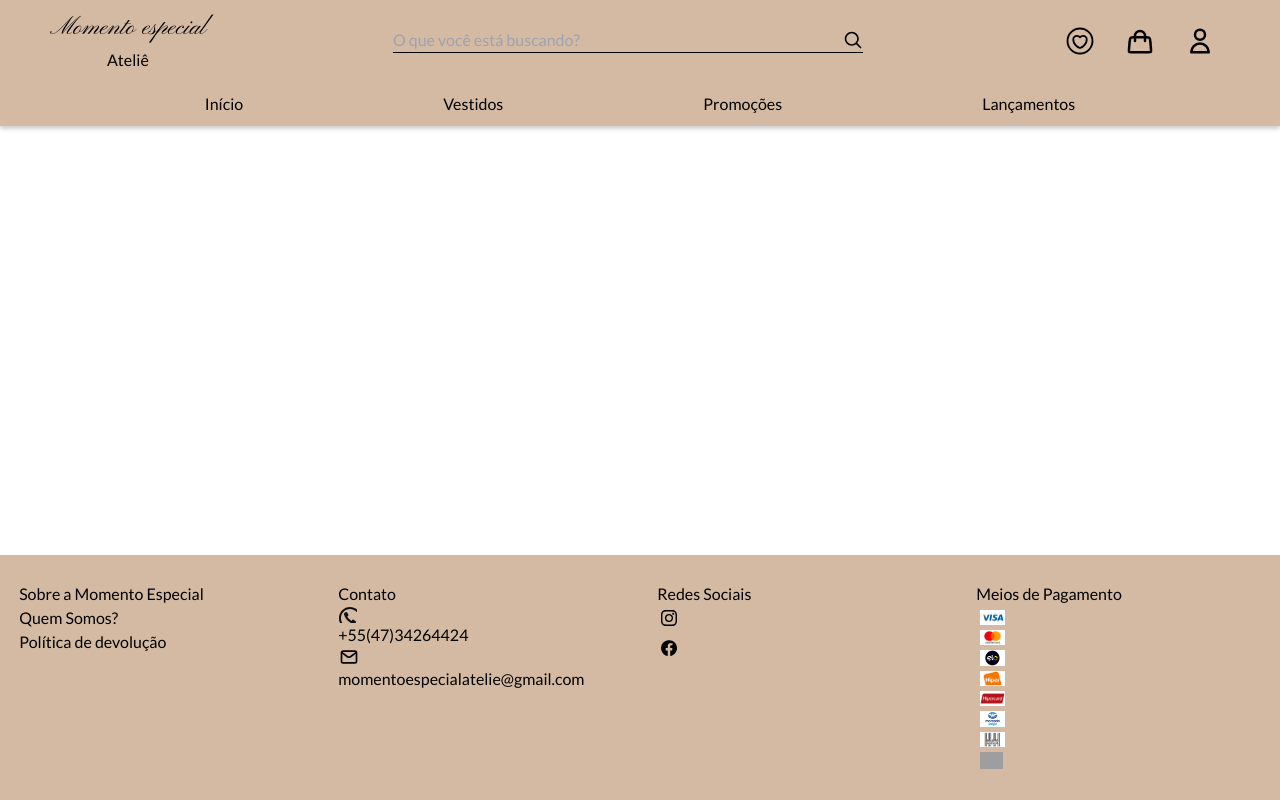
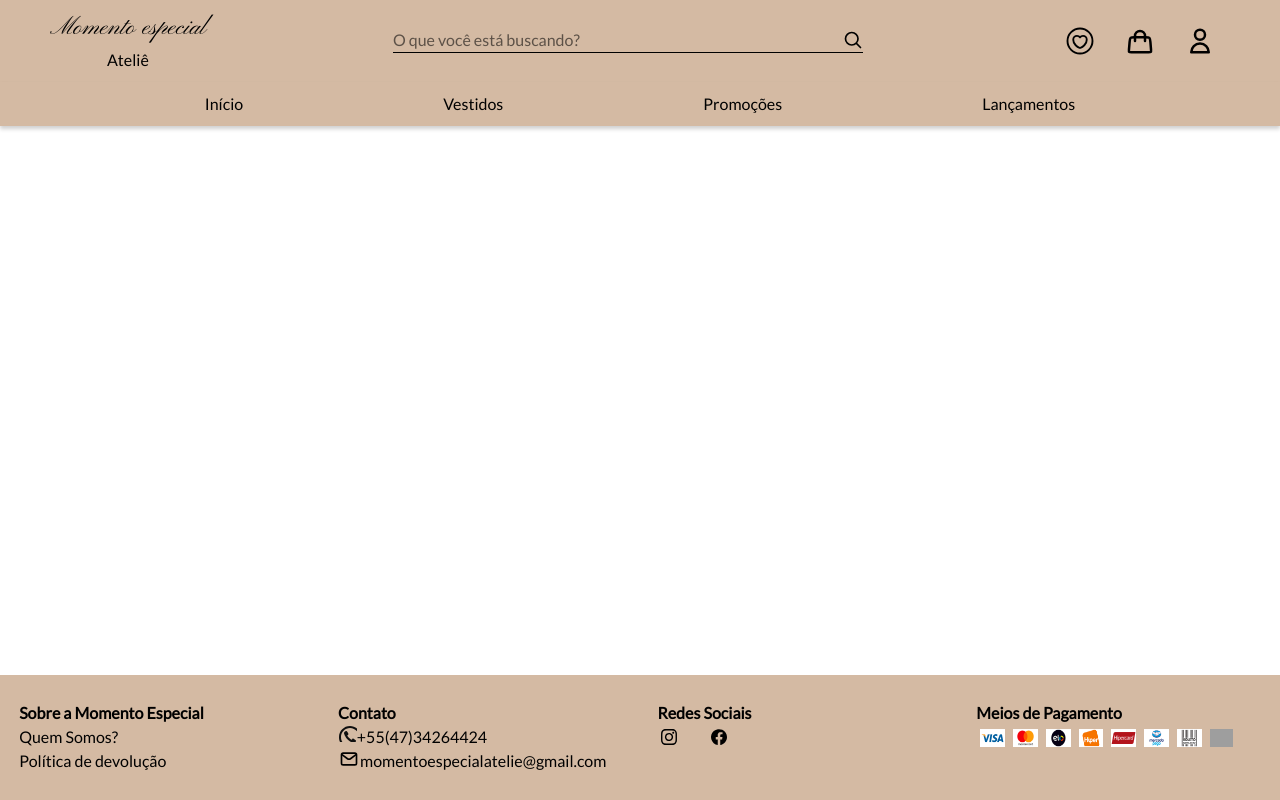
Before and after one commit to LucasGabrielAntonete/Hackaton, a Vue app in the folder frontend/: page / in a window 1280 px wide. Built offline with nearby package versions, Linux system fonts and the light colour scheme; grey boxes are pictures that could not be loaded.

Commit message:
Merged Footer and Header main

```diff
--- a/frontend/src/components/FooterVue.vue
+++ b/frontend/src/components/FooterVue.vue
@@ -11,7 +11,7 @@
         </div>
         <div class="float-child">
           <h3>Contato</h3>
-          <p class="whats">
+          <p class="contato whats">
             <svg width="22px" height="20px" xmlns="http://www.w3.org/2000/svg">
               <path
                 d="M6.014 8.00613C6.12827 7.1024 7.30277 5.87414 8.23488 6.01043L8.23339 6.00894C9.14051 6.18132 9.85859 7.74261 10.2635 8.44465C10.5504 8.95402 10.3641 9.4701 10.0965 9.68787C9.7355 9.97883 9.17099 10.3803 9.28943 10.7834C9.5 11.5 12 14 13.2296 14.7107C13.695 14.9797 14.0325 14.2702 14.3207 13.9067C14.5301 13.6271 15.0466 13.46 15.5548 13.736C16.3138 14.178 17.0288 14.6917 17.69 15.27C18.0202 15.546 18.0977 15.9539 17.8689 16.385C17.4659 17.1443 16.3003 18.1456 15.4542 17.9421C13.9764 17.5868 8 15.27 6.08033 8.55801C5.97237 8.24048 5.99955 8.12044 6.014 8.00613Z"
@@ -24,18 +24,40 @@
                 fill="#0F0F0F"
               />
             </svg>
-            +55(47)34264424
+            <span> +55(47)34264424 </span>
           </p>
-          <p>
-            <svg width="22px" height="20px" viewBox="0 0 24 24" fill="none" xmlns="http://www.w3.org/2000/svg">
-<path d="M4 7.00005L10.2 11.65C11.2667 12.45 12.7333 12.45 13.8 11.65L20 7" stroke="#000000" stroke-width="2" stroke-linecap="round" stroke-linejoin="round"/>
-<rect x="3" y="5" width="18" height="14" rx="2" stroke="#000000" stroke-width="2" stroke-linecap="round"/>
+          <p class="contato">
+            <svg
+              width="22px"
+              height="20px"
+              viewBox="0 0 24 24"
+              fill="none"
+              xmlns="http://www.w3.org/2000/svg"
+            >
+              <path
+                d="M4 7.00005L10.2 11.65C11.2667 12.45 12.7333 12.45 13.8 11.65L20 7"
+                stroke="#000000"
+                stroke-width="2"
+                stroke-linecap="round"
+                stroke-linejoin="round"
+              />
+              <rect
+                x="3"
+                y="5"
+                width="18"
+                height="14"
+                rx="2"
+                stroke="#000000"
+                stroke-width="2"
+                stroke-linecap="round"
+              />
             </svg>
-            momentoespecialatelie@gmail.com
+            <span> momentoespecialatelie@gmail.com </span>
           </p>
         </div>
         <div class="float-child">
           <h3>Redes Sociais</h3>
+          <div class="icons-redes-sociais">
             <a href="https://www.instagram.com/momentoespecialatelie/">
               <svg width="50px" height="30px" xmlns="http://www.w3.org/2000/svg">
                 <path
@@ -53,44 +75,23 @@
               </svg>
             </a>
           </div>
+        </div>
         <div class="float-child">
           <h3>Meios de Pagamento</h3>
+          <div class="icons-pagamentos">
+            <img src="./img/visa.png" alt="" width="10%" />
+            <img src="./img/mastercard.png" alt="" width="10%" />
+            <img src="./img/elo.png" alt="" width="10%" />
+            <img src="./img/hiper.png" alt="" width="10%" />
+            <img src="./img/hipercard.png" alt="" width="10%" />
+            <img src="./img/mercadoPago.png" alt="" width="10%" />
+            <img src="./img/boleto.png" alt="" width="10%" />
             <img
-          src="./img/visa.png"
+              src="https://devtools.com.br/img/pix/logo-pix-png-930x616.png"
               alt=""
-          width="10%"
+              width="9.35%"
             />
-        <img
-          src="./img/mastercard.png"
-          alt=""
-          width="10%"
-        />
-        <img
-          src="./img/elo.png"
-          alt=""
-          width="10%"
-        />
-        <img
-          src="./img/hiper.png"
-          alt=""
-          width="10%"
-        />
-        <img
-          src="./img/hipercard.png"
-          alt=""
-          width="10%"
-        />
-        <img
-          src="./img/mercadoPago.png"
-          alt=""
-          width="10%"
-        />
-        <img
-          src="./img/boleto.png"
-          alt=""
-          width="10%"
-        />
-        <img src="https://devtools.com.br/img/pix/logo-pix-png-930x616.png" alt="" width="9.35%" />
+          </div>
         </div>
       </div>
     </footer>
@@ -109,6 +110,9 @@ img {
   max-width: 10%;
   margin: 3px;
   padding: 1px;
+}
+h3 {
+  font-weight: bold;
 }
 
 a {
@@ -147,6 +151,13 @@ footer {
   background-color: rgba(212, 186, 163, 1);
 }
 
+.contato,
+.icons-redes-sociais,
+.icons-pagamentos {
+  display: flex;
+  flex-direction: row;
+}
+
 .whats > svg {
   margin: 0;
   padding: 0;
--- a/frontend/src/components/HeaderVue.vue
+++ b/frontend/src/components/HeaderVue.vue
@@ -163,6 +163,10 @@ h5 {
     box-shadow: 0 0 0 0;
     outline: 0;
 }
+
+.search-input::placeholder {
+  color: #00000090;
+}
 .icons {
   display: flex;
   margin-right: 40px;
```
Lines whose indentation alone changed are shown as unchanged.
